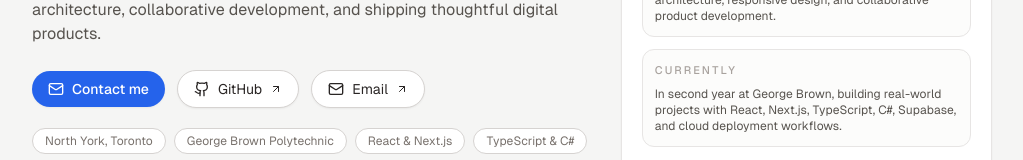
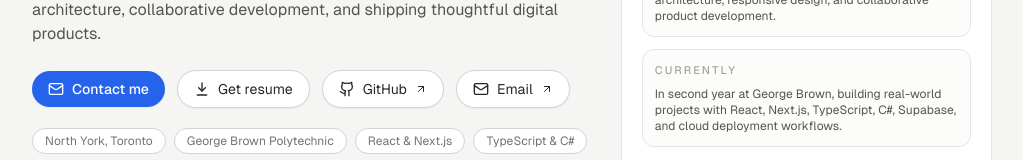
Before and after one commit to EdoiseO/phillip_onofua, a plain HTML site: page index.html in a window 1280 px wide. Shown: the part 336-496 px from the top of the page, without its empty margins (128-1151 px from the left). Drawn offline with Linux system fonts and the light colour scheme.

Commit message:
Add resume download button

```diff
--- a/index.html
+++ b/index.html
@@ -44,6 +44,12 @@
 <path d="m22 7-8.991 5.727a2 2 0 0 1-2.009 0L2 7"></path>
 <rect x="2" y="4" width="20" height="16" rx="2"></rect>
 </svg>Contact me</a>
+<a href="assets/phillip-onofua-resume.pdf" download="Phillip_Onofua_Resume.pdf" class="inline-flex items-center gap-2 rounded-full border border-stone-300 bg-white px-4 py-2 text-sm text-stone-800 shadow-sm hover:border-emerald-500 hover:text-emerald-700">
+<svg xmlns="http://www.w3.org/2000/svg" width="24" height="24" viewBox="0 0 24 24" fill="none" stroke="currentColor" stroke-width="2" stroke-linecap="round" stroke-linejoin="round" class="lucide lucide-download h-4 w-4" aria-hidden="true">
+<path d="M12 15V3"></path>
+<path d="m7 10 5 5 5-5"></path>
+<path d="M5 21h14"></path>
+</svg>Get resume</a>
 <a href="https://github.com/EdoiseO" target="_blank" rel="noreferrer" class="inline-flex items-center gap-2 rounded-full border border-stone-300 bg-white px-4 py-2 text-sm text-stone-800 shadow-sm hover:border-emerald-500 hover:text-emerald-700">
 <svg xmlns="http://www.w3.org/2000/svg" width="24" height="24" viewBox="0 0 24 24" fill="none" stroke="currentColor" stroke-width="2" stroke-linecap="round" stroke-linejoin="round" class="lucide lucide-github h-4 w-4" aria-hidden="true">
 <path d="M15 22v-4a4.8 4.8 0 0 0-1-3.5c3 0 6-2 6-5.5.08-1.25-.27-2.48-1-3.5.28-1.15.28-2.35 0-3.5 0 0-1 0-3 1.5-2.64-.5-5.36-.5-8 0C6 2 5 2 5 2c-.3 1.15-.3 2.35 0 3.5A5.403 5.403 0 0 0 4 9c0 3.5 3 5.5 6 5.5-.39.49-.68 1.05-.85 1.65-.17.6-.22 1.23-.15 1.85v4"></path>
```
Also changed, not shown: README.md, 1 other file.
